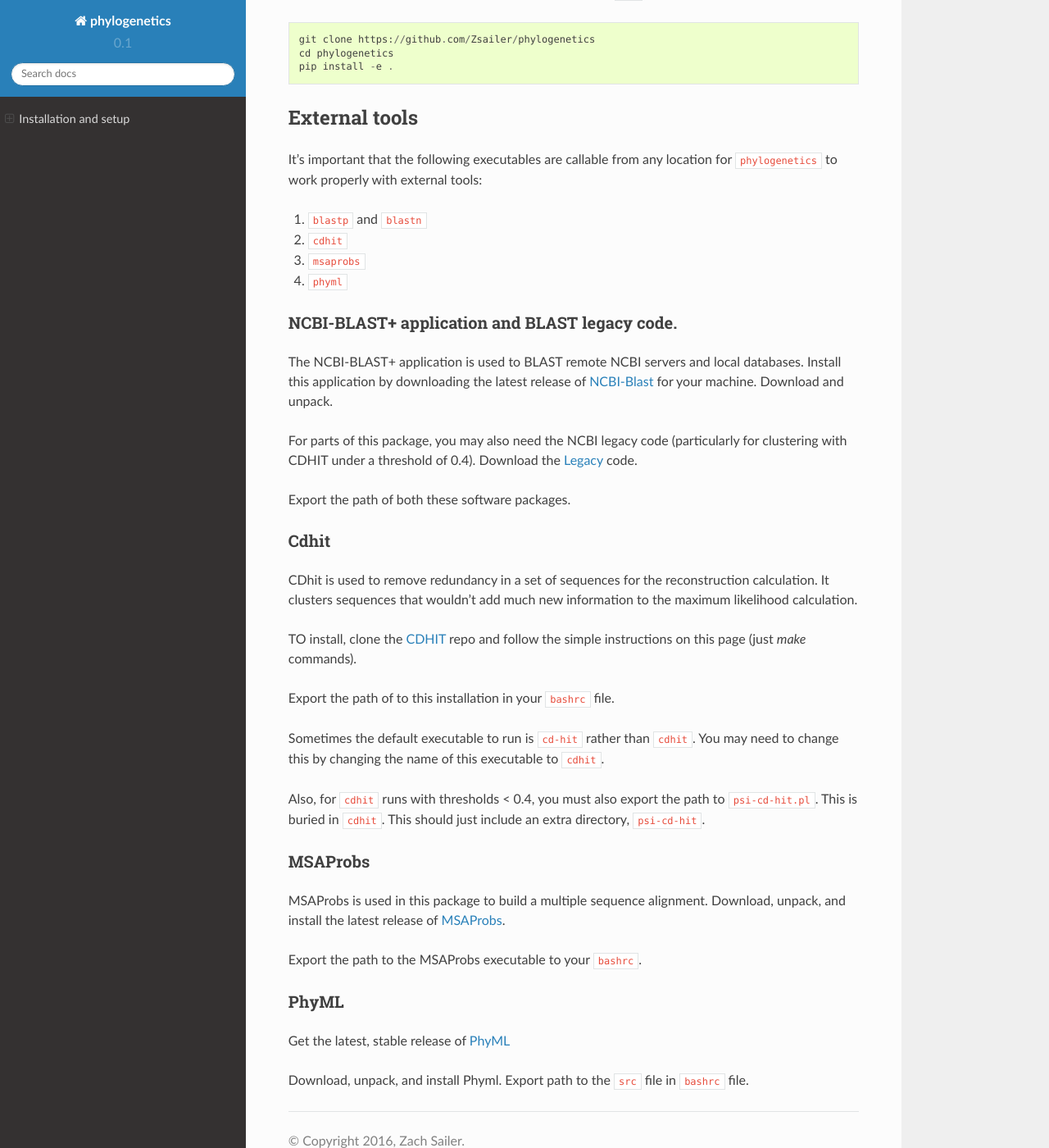
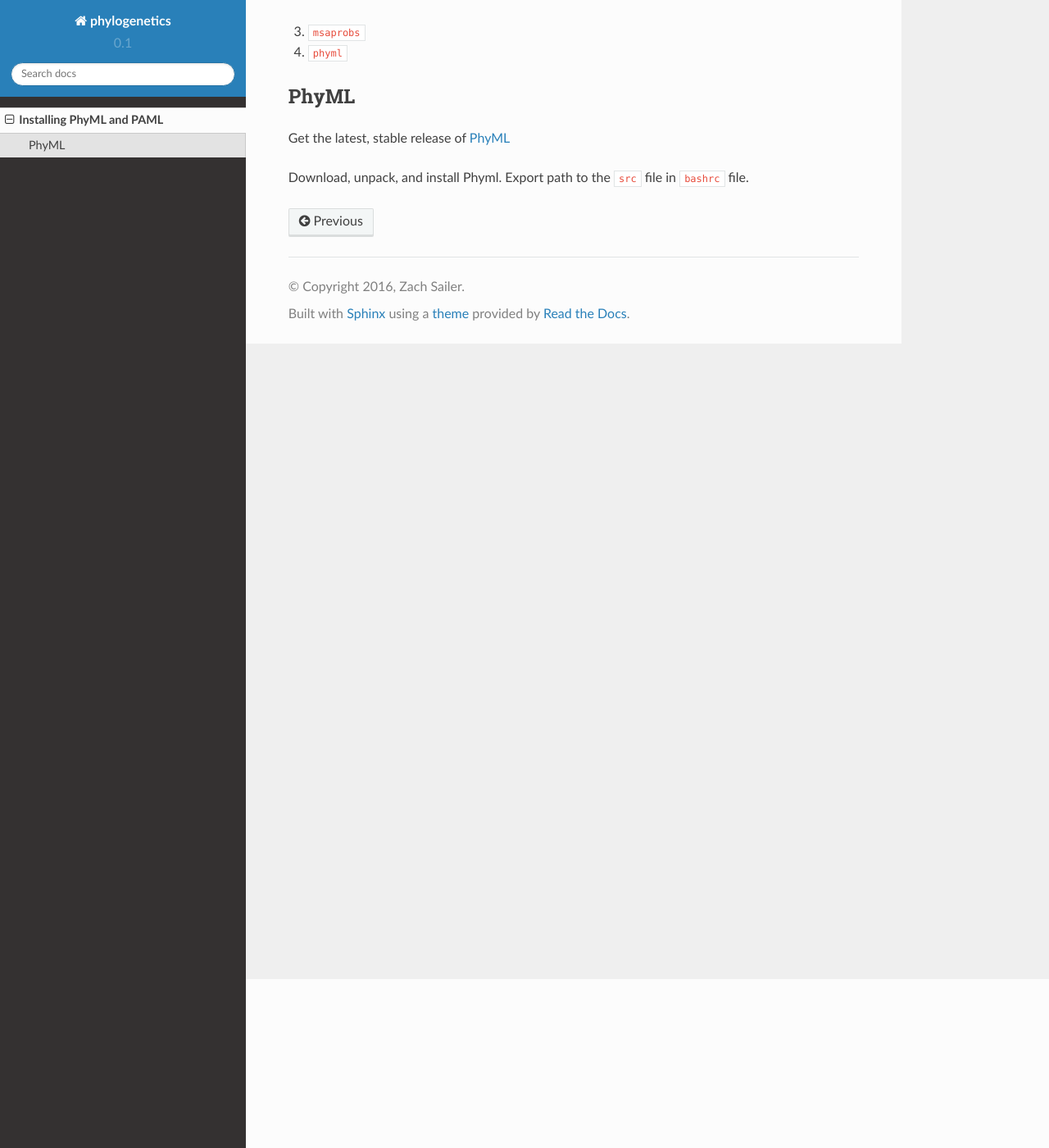
Before and after one commit to harmslab/phylogenetics, a Sphinx documentation site: the page built from docs/_pages/install.rst, in a window 1280 px wide and 1400 px high, scrolled down 206 px. Shown: the whole window at 82% size. Built offline with Sphinx 7.4.7 and the Read the Docs theme 2.0.0, drawn with Linux system fonts in a browser that asks for light colours; pages that are not in the unit, such as notebooks, are missing from menus; some of the changed text lies outside the part shown.

Commit message:
add simple docs

```diff
--- a/docs/_pages/install.rst
+++ b/docs/_pages/install.rst
@@ -1,64 +1,13 @@
-Installation and setup
-======================
-
-Phylogenetics is still under heavy development and not ready for general use. The
-best way to install currently is to clone the repo from Github and use ``pip`` to
-install a development version.
-
-::
-
-    git clone https://github.com/Zsailer/phylogenetics
-    cd phylogenetics
-    pip install -e .
 
 
-External tools
---------------
+Installing PhyML and PAML
+-------------------------
 
 It's important that the following executables are callable from any location
 for ``phylogenetics`` to work properly with external tools:
 
-1. ``blastp`` and ``blastn``
-2. ``cdhit``
 3. ``msaprobs``
 4. ``phyml``
-
-
-NCBI-BLAST+ application and BLAST legacy code.
-^^^^^^^^^^^^^^^^^^^^^^^^^^^^^^^^^^^^^^^^^^^^^^
-
-The NCBI-BLAST+ application is used to BLAST remote NCBI servers and local databases. Install this application by downloading the latest release of `NCBI-Blast`_ for your machine. Download and unpack.
-
-.. _NCBI-Blast: ftp://ftp.ncbi.nlm.nih.gov/blast/executables/blast+/LATEST/
-
-For parts of this package, you may also need the NCBI legacy code (particularly for clustering with CDHIT under a threshold of 0.4). Download the `Legacy`_ code.
-
-.. _Legacy: ftp://ftp.ncbi.nlm.nih.gov/blast/executables/release/LATEST/
-
-Export the path of both these software packages.
-
-Cdhit
-^^^^^
-
-CDhit is used to remove redundancy in a set of sequences for the reconstruction calculation. It clusters sequences that wouldn't add much new information to the maximum likelihood calculation.
-
-TO install, clone the `CDHIT`_ repo and follow the simple instructions on this page (just `make` commands).
-
-.. _CDHIT: https://github.com/weizhongli/cdhit
-
-Export the path of to this installation in your ``bashrc`` file.
-
-Sometimes the default executable to run is ``cd-hit`` rather than ``cdhit``. You may need to change this by changing the name of this executable to ``cdhit``.
-
-Also, for ``cdhit`` runs with thresholds < 0.4, you must also export the path to ``psi-cd-hit.pl``. This is buried in ``cdhit``. This should just include an extra directory, ``psi-cd-hit``.
-
-MSAProbs
-^^^^^^^^
-MSAProbs is used in this package to build a multiple sequence alignment. Download, unpack, and install the latest release of `MSAProbs`_.
-
-.. _MSAProbs: http://sourceforge.net/projects/msaprobs/
-
-Export the path to the MSAProbs executable to your ``bashrc``.
 
 PhyML
 ^^^^^
```
Also changed, not shown: docs/index.rst (+83 -1 lines).
